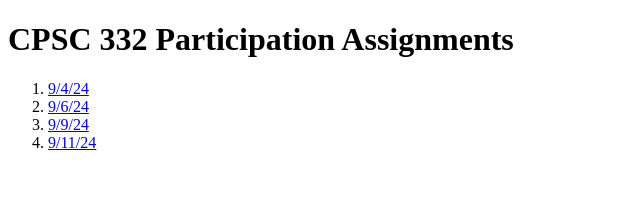
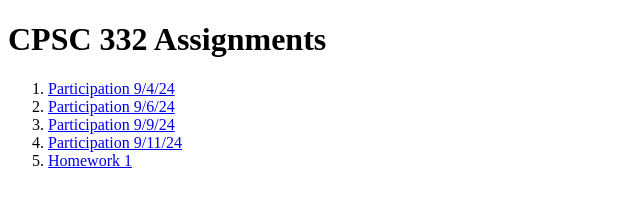
Before and after one commit to askillestad3/cpsc332fa24, a plain HTML site: page docs/index.html in a window 1280 px wide. Shown: the whole page, without its empty margins (0-640 px from the left). Drawn offline with Linux system fonts and the light colour scheme.

Commit message:
uploaded HW1 and updated index/page

```diff
--- a/docs/index.html
+++ b/docs/index.html
@@ -8,12 +8,13 @@
 </head>
 
 <body>
-    <h1>CPSC 332 Participation Assignments</h1>
+    <h1>CPSC 332 Assignments</h1>
     <ol>
-        <li><a href="https://askillestad3.github.io/cpsc332fa24/participation/9-4/">9/4/24</a></li>
-        <li><a href="https://askillestad3.github.io/cpsc332fa24/participation/9-6/">9/6/24</a></li>
-        <li><a href="https://askillestad3.github.io/cpsc332fa24/participation/9-9/">9/9/24</a></li>
-        <li><a href="https://askillestad3.github.io/cpsc332fa24/participation/9-11/">9/11/24</a></li>
+        <li><a href="https://askillestad3.github.io/cpsc332fa24/participation/9-4/">Participation 9/4/24</a></li>
+        <li><a href="https://askillestad3.github.io/cpsc332fa24/participation/9-6/">Participation 9/6/24</a></li>
+        <li><a href="https://askillestad3.github.io/cpsc332fa24/participation/9-9/">Participation 9/9/24</a></li>
+        <li><a href="https://askillestad3.github.io/cpsc332fa24/participation/9-11/">Participation 9/11/24</a></li>
+        <li><a href="https://askillestad3.github.io/cpsc332fa24/homework/homework-1-askillestad3/">Homework 1</a></li>
     </ol>
 </body>
 
```
